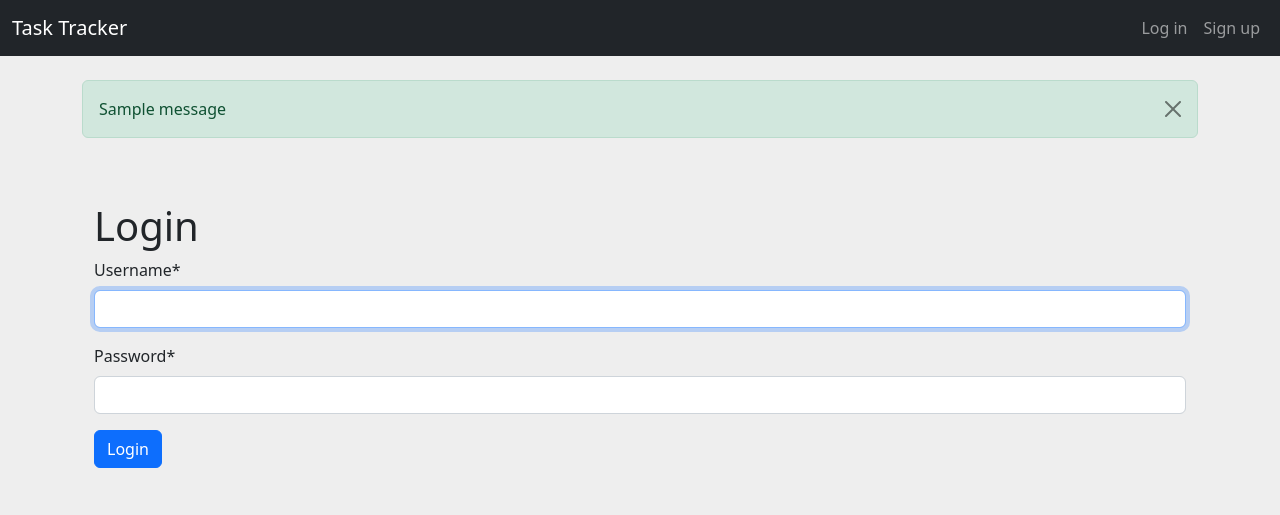
After one commit to Busuioc-Andrei/TaskTracker, a Django app: page /auth/login/ in a window 1280 px wide. The commit adds this page. Shown: the top 515 px of the page. Run offline with Django 4.2, Linux system fonts and the light colour scheme; tables that the repository leaves empty hold one stand-in row (values such as "Sample post"); one stand-in notice (Sample message) is shown; some libraries are stand-ins or nearby versions.

Commit message:
Added login and logout

```diff
--- /dev/null
+++ b/auth/templates/auth/login.html
@@ -0,0 +1,17 @@
+{% extends "base.html" %}
+
+{% block content %}
+
+{% load crispy_forms_tags %}
+{% load crispy_forms_filters %}
+<!--Login-->
+<div class="container py-5">
+  <h1>Login</h1>
+  <form method="POST">
+    {% csrf_token %}
+    {{ form|crispy }}
+    <button class="btn btn-primary" type="submit">Login</button>
+  </form>
+</div>
+
+{% endblock %}
--- a/auth/templates/auth/signup.html
+++ b/auth/templates/auth/signup.html
@@ -10,9 +10,8 @@
 	<form method="POST">
 		{% csrf_token %}
         {{ form|crispy}}
-		<button class="btn btn-primary" type="submit">Register</button>
+		<button class="btn btn-primary" type="submit">Sign up</button>
 	</form>
-	<p class="text-center">If you already have an account, <a href="{% url 'login'%}">login</a> instead.</p>
 </div>
 
 {% endblock %}
--- a/auth/urls.py
+++ b/auth/urls.py
@@ -1,8 +1,9 @@
 from django.urls import path
 
-from .views import SignupFormView
+from .views import SignupFormView, LoginFormView, LogoutView
 
 urlpatterns = [
     path('signup/', SignupFormView.as_view(), name='signup'),
-    path('signup/', SignupFormView.as_view(), name='login'),
+    path('login/', LoginFormView.as_view(), name='login'),
+    path('logout/', LogoutView.as_view(), name='logout'),
 ]
--- a/auth/views.py
+++ b/auth/views.py
@@ -1,6 +1,9 @@
 from django.contrib import messages
-from django.contrib.auth import login
+from django.contrib.auth import login, authenticate, logout
+from django.contrib.messages.views import SuccessMessageMixin
+from django.views.generic import RedirectView
 from django.views.generic.edit import FormView, CreateView, UpdateView, DeleteView
+from django.contrib.auth.forms import AuthenticationForm
 
 from auth.forms import NewUserForm
 
@@ -13,5 +16,35 @@ class SignupFormView(FormView):
     def form_valid(self, form):
         user = form.save()
         login(self.request, user)
-        messages.success(self.request, 'Registration successful.')
+        messages.success(self.request, 'Sign up was successful.')
         return super().form_valid(form)
+
+
+class LoginFormView(FormView):
+    template_name = 'auth/login.html'
+    form_class = AuthenticationForm
+    success_url = '/test_app/'
+
+    def form_valid(self, form):
+        username = form.cleaned_data.get('username')
+        password = form.cleaned_data.get('password')
+        user = authenticate(username=username, password=password)
+        if user is not None:
+            login(self.request, user)
+            messages.success(self.request, f"You are now logged in as {username}.")
+            return super().form_valid(form)
+        # else: # handled by crispy forms
+        #     messages.error(self.request, "Invalid username or password.")
+
+    def form_invalid(self, form):
+        messages.error(self.request, "Invalid username or password.")
+        return super().form_invalid(form)
+
+
+class LogoutView(SuccessMessageMixin, RedirectView):
+    pattern_name = 'index'
+
+    def get_redirect_url(self, *args, **kwargs):
+        logout(self.request)
+        messages.success(self.request, "You have successfully logged out.")
+        return super().get_redirect_url(*args, **kwargs)
--- a/templates/base.html
+++ b/templates/base.html
@@ -20,22 +20,23 @@
                     <a class="navbar-brand" href="{% url 'index'%}">Task Tracker</a>
                 </div>
                 <ul class="nav navbar-nav">
-                    <li sec:authorize="!isAuthenticated()">
-                        <a class="nav-link" href="{% url 'login'%}">Log in</a>
-                    </li>
-                    <li sec:authorize="!isAuthenticated()">
-                        <a class="nav-link" href="{% url 'signup'%}">Sign up</a>
-                    </li>
-                    <li sec:authorize="isAuthenticated()">
-                        <form id="logoutForm" method="POST" th:action="@{/logout}">
-                            <input type="hidden" name="${_csrf.parameterName}" value="${_csrf.token}"/>
-                        </form>
-                        <a class="nav-link" onclick="document.forms['logoutForm'].submit()">Log out</a>
-                    </li>
+                    {% if user.is_authenticated %}
+                        <li class="nav-item">
+                            <a class="nav-link" href="{% url 'logout'%}">Logout</a>
+                        </li>
+                    {% else %}
+                        <li>
+                            <a class="nav-link" href="{% url 'login'%}">Log in</a>
+                        </li>
+                        <li>
+                            <a class="nav-link" href="{% url 'signup'%}">Sign up</a>
+                        </li>
+                    {% endif %}
                 </ul>
             </div>
         </nav>
         <div class="container mt-4">
+            {% include 'messages.html' %}
             {% block content %}
             {% endblock %}
         </div>
--- /dev/null
+++ b/templates/index.html
@@ -0,0 +1,5 @@
+{% extends "base.html" %}
+
+{% block content %}
+    <p>Welcome {{user.username}}</p>
+{% endblock %}
--- /dev/null
+++ b/templates/messages.html
@@ -0,0 +1,8 @@
+{% for message in messages %}
+<div class="container-fluid p-0">
+    <div class="alert {{ message.tags }} alert-dismissible fade show" role="alert" >
+        {{ message }}
+        <button type="button" class="btn-close" data-bs-dismiss="alert" aria-label="Close"></button>
+    </div>
+</div>
+{% endfor %}
--- a/test_app/urls.py
+++ b/test_app/urls.py
@@ -1,10 +1,9 @@
 from django.urls import path
 
-from . import views
-from .views import TaskListView, TaskCreateView, TaskUpdateView, TaskDeleteView, TaskDetailView
+from .views import TaskListView, TaskCreateView, TaskUpdateView, TaskDeleteView, TaskDetailView, IndexPageView
 
 urlpatterns = [
-    path('', views.index, name='index'),
+    path('', IndexPageView.as_view(), name='index'),
     path('tasks/', TaskListView.as_view(), name='task-list'),
     path('task/<uuid:pk>/', TaskDetailView.as_view(), name='task-detail'),
     path('task/add/', TaskCreateView.as_view(), name='task-add'),
```
Also changed, not shown: TaskTracker/settings.py (+10 -12 lines), test_app/views.py (+3 -6 lines).
